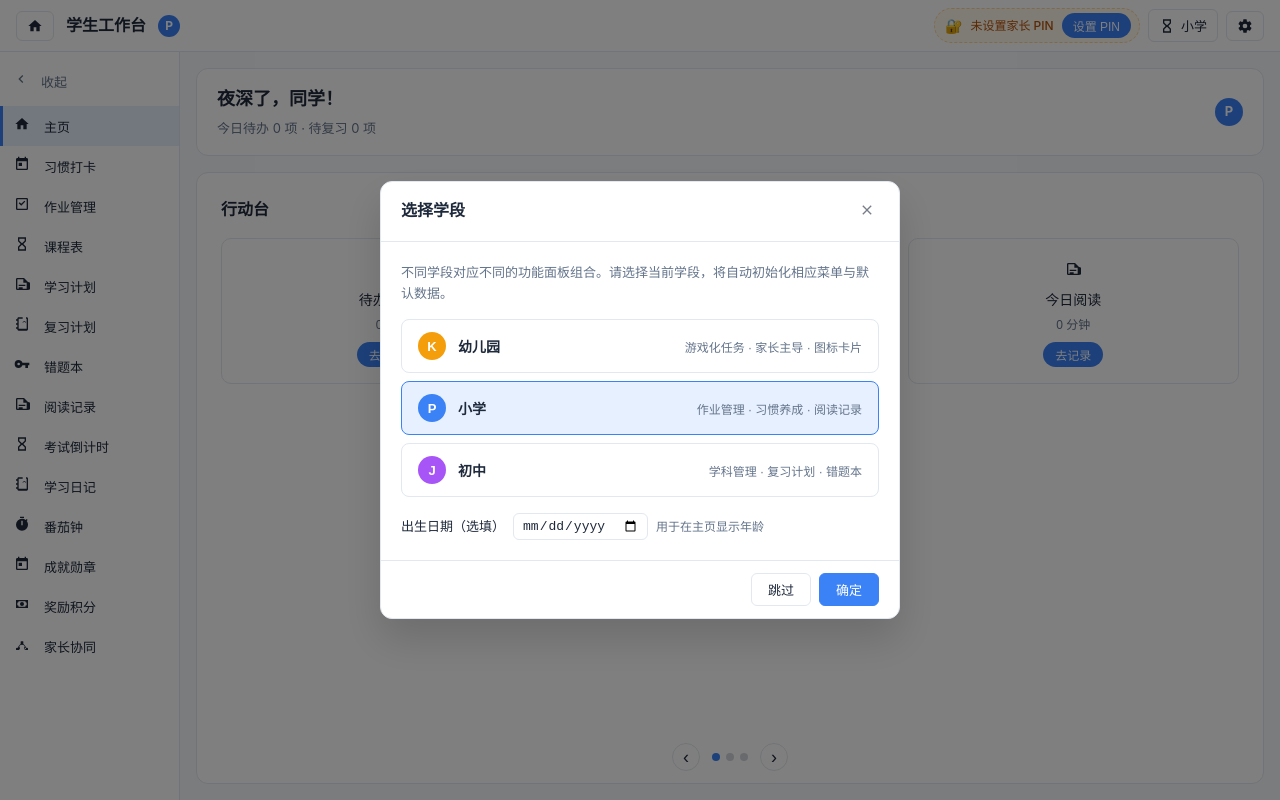
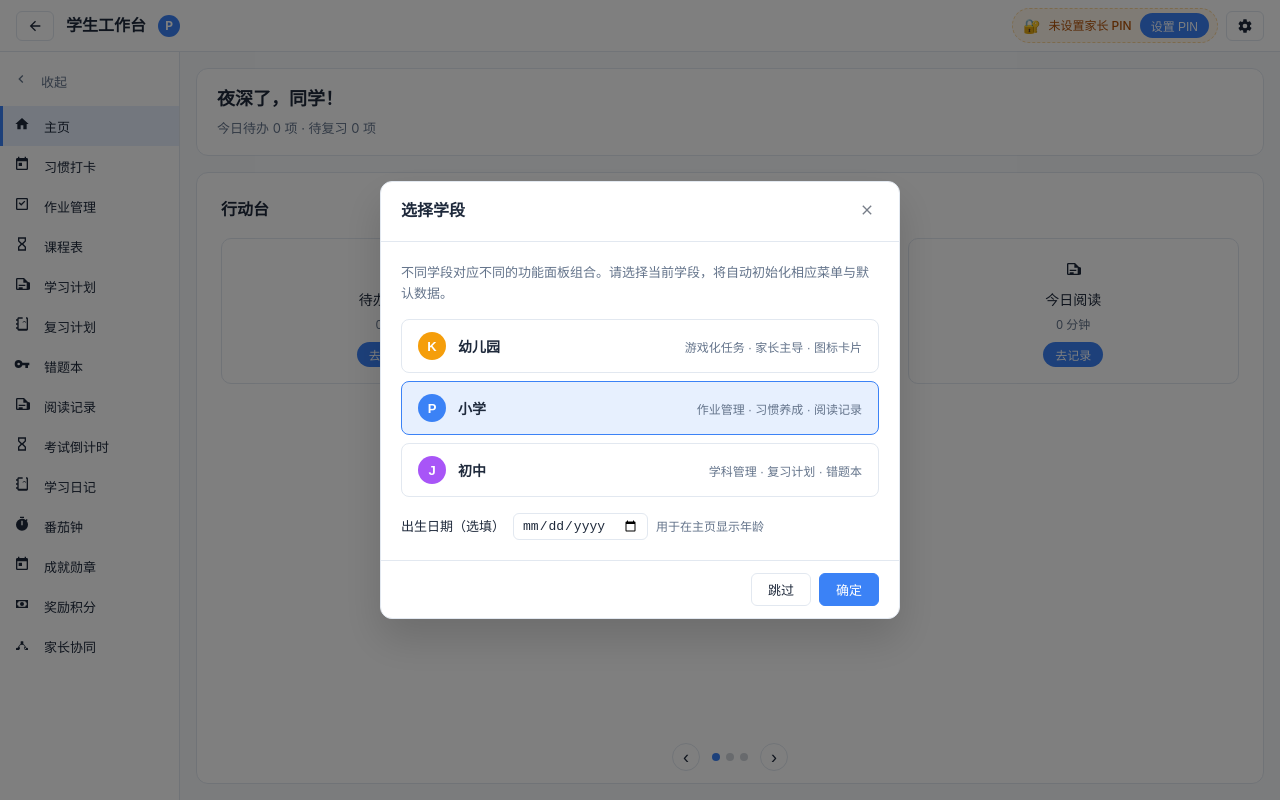
Before and after one commit to zhixiaotx/easy-web-tab, a Vue app: page /student in a window 1280 px wide. Built offline with nearby package versions, Linux system fonts and the light colour scheme.

Commit message:
feat-学生工作台UI优化(返回箭头/番茄钟正方形/移除学段按钮和小红花勋章/移除问候条学段徽章)

```diff
--- a/src/components/Icon.vue
+++ b/src/components/Icon.vue
@@ -16,6 +16,7 @@ const ICON_PATHS: Record<string, string> = {
     'M9.5,3A6.5,6.5 0 0,1 16,9.5C16,11.11 15.41,12.59 14.44,13.73L14.71,14H15.5L20.5,19L19,20.5L14,15.5V14.71L13.73,14.44C12.59,15.41 11.11,16 9.5,16A6.5,6.5 0 0,1 3,9.5A6.5,6.5 0 0,1 9.5,3M9.5,5C7,5 5,7 5,9.5C5,12 7,14 9.5,14C12,14 14,12 14,9.5C14,7 12,5 9.5,5Z',
   'chevron-left': 'M15.41,16.58L10.83,12L15.41,7.41L14,6L8,12L14,18L15.41,16.58Z',
   'chevron-right': 'M8.59,16.58L13.17,12L8.59,7.41L10,6L16,12L10,18L8.59,16.58Z',
+  'arrow-left': 'M20,11V13H8L13.5,18.5L12.08,19.92L4.16,12L12.08,4.08L13.5,5.5L8,11H20Z',
   todos:
     'M19,19H5V5H19V19M19,3H5A2,2 0 0,0 3,5V19A2,2 0 0,0 5,21H19A2,2 0 0,0 21,19V5A2,2 0 0,0 19,3M17,8.4L15.59,7L10.84,11.74L8.41,9.31L7,10.72L10.84,14.56L17,8.4Z',
   notes:
--- a/src/components/student/StudentHome.vue
+++ b/src/components/student/StudentHome.vue
@@ -86,9 +86,7 @@ onUnmounted(() => {
   stopAutoplay()
 })
 
-// 学段徽标 + 昵称
-const stageBadge = computed(() => store.stageBadgeInfo)
-const stageLabel = computed(() => store.stageLabelName)
+// 昵称
 const displayName = computed(() => store.displayName)
 const age = computed(() => calcAge(store.settings.birthday))
 
@@ -169,13 +167,6 @@ function onActionClick(section: string) {
       <div class="greeting-left">
         <span class="greeting-text">{{ greeting }}，{{ displayName }}！<span v-if="age !== null" class="greeting-age">{{ age }} 岁</span></span>
         <span class="greeting-sub">今日待办 {{ todayTodoCount }} 项 · 待复习 {{ todayReviewCount }} 项</span>
-      </div>
-      <div class="greeting-right">
-        <span
-          class="greeting-stage"
-          :style="{ backgroundColor: stageBadge.color }"
-          :title="`当前学段：${stageLabel}`"
-        >{{ stageBadge.label }}</span>
       </div>
     </div>
 
@@ -290,17 +281,6 @@ function onActionClick(section: string) {
 .greeting-sub {
   font-size: 13px;
   color: var(--color-text-muted, #6b7280);
-}
-.greeting-stage {
-  display: inline-flex;
-  align-items: center;
-  justify-content: center;
-  width: 28px;
-  height: 28px;
-  border-radius: 50%;
-  color: #ffffff;
-  font-size: 13px;
-  font-weight: 700;
 }
 
 .carousel {
--- a/src/components/student/StudentPomodoro.vue
+++ b/src/components/student/StudentPomodoro.vue
@@ -369,6 +369,9 @@ onUnmounted(() => {
   flex: 1;
   min-height: 0;
   justify-content: center;
+  aspect-ratio: 1 / 1;
+  max-height: 100%;
+  margin: 0 auto;
 }
 
 .spm-ring-wrap {
--- a/src/composables/presetIcons.ts
+++ b/src/composables/presetIcons.ts
@@ -1,7 +1,7 @@
 /**
  * 预置图标列表 - 自动生成，请勿手动修改
  * 来源: public/icons/ 目录
- * 生成时间: 2026-08-31T16:19:46.714Z
+ * 生成时间: 2026-08-31T16:35:17.296Z
  *
  * 用户只需将图标文件放入 public/icons/，build 时自动包含
  */
--- a/src/composables/studentAchievementCore.ts
+++ b/src/composables/studentAchievementCore.ts
@@ -1,5 +1,5 @@
 // 学生工作台成就勋章纯逻辑模块。
-// 内置 10 枚勋章定义（streak-7/30/100、book-10/50/100、pomo-50/200/500、hw-rate-95），
+// 内置 16 枚勋章定义（streak-1..6 小红花、streak-7/30/100、book-10/50/100、pomo-50/200/500、hw-rate-95），
 // 不可编辑、不可手动撤销；解锁由各 store 数据聚合判定（max-streak/reading-count/pomo-count/hw-rate）。
 // 零 vue/pinia 运行时依赖，纯函数，node --experimental-strip-types 可测。
 
@@ -16,6 +16,12 @@ import type { PomodoroRecord } from '@/composables/pomodoroCore'
 
 /** 内置勋章 id 集合（load-bearing，store 监听按 id 路由） */
 export const BUILTIN_ACHIEVEMENT_IDS: readonly string[] = [
+  'streak-1',
+  'streak-2',
+  'streak-3',
+  'streak-4',
+  'streak-5',
+  'streak-6',
   'streak-7',
   'streak-30',
   'streak-100',
@@ -52,11 +58,65 @@ function isoNow(): string {
 }
 
 /**
- * 构建内置 10 枚勋章定义（每次返回全新数组，幂等）。
+ * 构建内置 16 枚勋章定义（每次返回全新数组，幂等）。
  * id/name/description/emoji/category/metric/target 全部 load-bearing，勿改。
  */
 export function buildBuiltinAchievements(): StudentAchievementDef[] {
   return [
+    {
+      id: 'streak-1',
+      name: '1 天小红花',
+      description: '任意习惯连续打卡 1 天',
+      emoji: '🌸',
+      category: 'habit',
+      metric: 'max-streak',
+      target: 1
+    },
+    {
+      id: 'streak-2',
+      name: '2 天小红花',
+      description: '任意习惯连续打卡 2 天',
+      emoji: '🌸',
+      category: 'habit',
+      metric: 'max-streak',
+      target: 2
+    },
+    {
+      id: 'streak-3',
+      name: '3 天小红花',
+      description: '任意习惯连续打卡 3 天',
+      emoji: '🌸',
+      category: 'habit',
+      metric: 'max-streak',
+      target: 3
+    },
+    {
+      id: 'streak-4',
+      name: '4 天小红花',
+      description: '任意习惯连续打卡 4 天',
+      emoji: '🌸',
+      category: 'habit',
+      metric: 'max-streak',
+      target: 4
+    },
+    {
+      id: 'streak-5',
+      name: '5 天小红花',
+      description: '任意习惯连续打卡 5 天',
+      emoji: '🌸',
+      category: 'habit',
+      metric: 'max-streak',
+      target: 5
+    },
+    {
+      id: 'streak-6',
+      name: '6 天小红花',
+      description: '任意习惯连续打卡 6 天',
+      emoji: '🌸',
+      category: 'habit',
+      metric: 'max-streak',
+      target: 6
+    },
     {
       id: 'streak-7',
       name: '一周坚持',
--- a/src/views/StudentView.vue
+++ b/src/views/StudentView.vue
@@ -198,7 +198,7 @@ async function onOnboardingComplete() {
     <header class="st-header">
       <div class="st-header-left">
         <button class="st-btn" @click="router.push('/')" title="返回管理页">
-          <Icon name="home" />
+          <Icon name="arrow-left" />
         </button>
         <h1>{{ studentPageDisplayName }}</h1>
         <span
@@ -233,10 +233,6 @@ async function onOnboardingComplete() {
             >{{ parentHasPin ? '解锁' : '设置 PIN' }}</button>
           </template>
         </div>
-        <button class="st-btn" @click="onboardingVisible = true" title="切换学段">
-          <Icon name="countdowns" />
-          <span class="st-stage-label">{{ stageLabel }}</span>
-        </button>
         <button class="st-btn" @click="showSettingsDialog = true" title="设置">
           <Icon name="cog" />
         </button>
@@ -367,10 +363,6 @@ async function onOnboardingComplete() {
   display: flex;
   align-items: center;
   gap: 8px;
-}
-
-.st-stage-label {
-  font-size: 13px;
 }
 
 .st-btn {
@@ -562,8 +554,5 @@ async function onOnboardingComplete() {
   .st-menu-label {
     font-size: 11px;
   }
-  .st-stage-label {
-    display: none;
-  }
 }
 </style>
```
